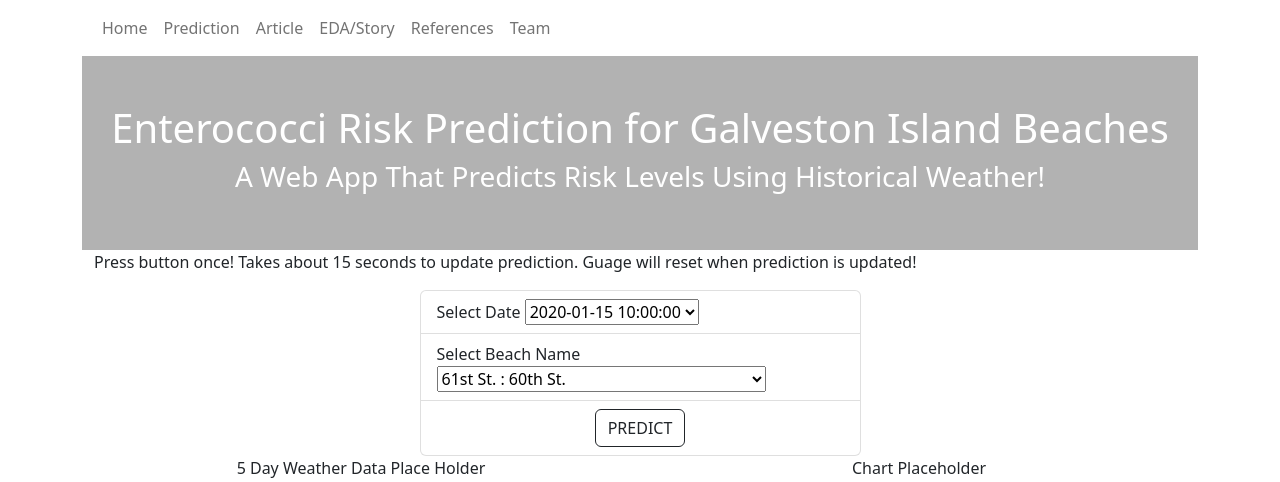
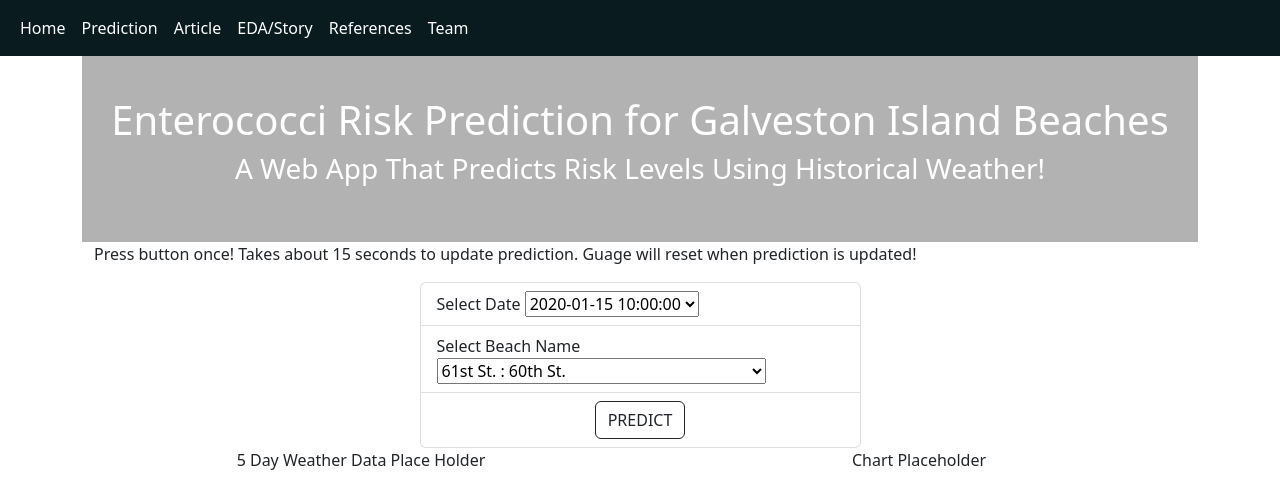
Before and after one commit to david-garza/enterococci_prediction_analysis, a Flask app: template app/templates/index.html in a window 1280 px wide. Shown: the top 482 px of the page. Run offline with Flask 2, Linux system fonts and the light colour scheme; the template is opened without the code that fills it: most values are stand-ins (such as "Sample title", 1, 10 or a date in 2020); some libraries are stand-ins or nearby versions.

Commit message:
created fixed navbar and matched color to jumbotron

```diff
--- a/app/static/styles/style.css
+++ b/app/static/styles/style.css
@@ -1,3 +1,12 @@
+#navbar {
+  background-color: rgb(9, 27, 31);
+
+}
+
+.nav-link {
+  color: white;
+}
+
 #jumbotron {
   background: linear-gradient(rgba(0, 0, 0, 0.30), rgba(0, 0, 0, 0.30)), url("../images/data_analytics_image1.jpg");
   background-size: 100% 100%;
--- a/app/templates/index.html
+++ b/app/templates/index.html
@@ -24,8 +24,9 @@
 
 <body>
   <div class="container" id="main">
+
     <!-- Navbar -->
-    <nav class="navbar navbar-expand-md">
+    <nav class="navbar navbar-expand-md fixed-top" id="navbar">
       <div class="container-fluid">
         <button class="navbar-toggler" type="button" data-bs-toggle="collapse" data-bs-target="#navbarSupportedContent"
           aria-controls="navbarSupportedContent" aria-expanded="false" aria-label="Toggle navigation">
@@ -58,7 +59,7 @@
     <!-- Navbar -->
 
     <!-- Jumbotron -->
-    <div class="container pt-5 py-5 bg-image" id="jumbotron">
+    <div class="container mt-5 pt-5 py-5 bg-image" id="jumbotron">
       <div class="container text-center">
         <h1>Enterococci Risk Prediction for Galveston Island Beaches</h1>
         <h3>A Web App That Predicts Risk Levels Using Historical Weather!</h3>
@@ -222,8 +223,7 @@
                 2.0 - Beach Advistory and Closing Online Notification</a>
             </li>
             <li class="list-group-item">
-              <a
-                href="https://www.ncei.noaa.gov/access/past-weather/Galveston%2C%20Texas">National Centers for
+              <a href="https://www.ncei.noaa.gov/access/past-weather/Galveston%2C%20Texas">National Centers for
                 Evironmental Information</a>
             </li>
             <li class="list-group-item">
@@ -251,8 +251,7 @@
               <p>Bianca Taise Pommerening</p>
               <a href="https://www.linkedin.com/in/biancataisepommerening" class="social-icon""><i class=" fab
                 fa-linkedin"></i></a>
-              <a href="https://github.com/BiancaTaisePommerening" class="social-icon"><i
-                  class="fab fa-github"></i></a>
+              <a href="https://github.com/BiancaTaisePommerening" class="social-icon"><i class="fab fa-github"></i></a>
               <a href="mailto:<biancataisep@gmail.com>" class="social-icon"><i class="fas fa-envelope"></i></a>
             </h3>
           </div>
```
